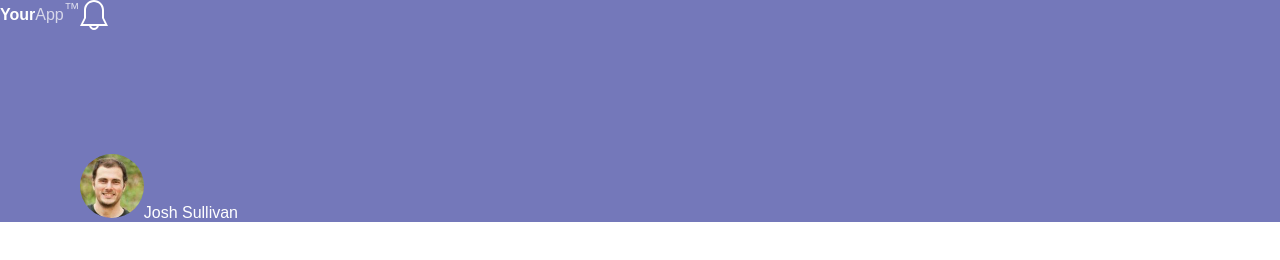
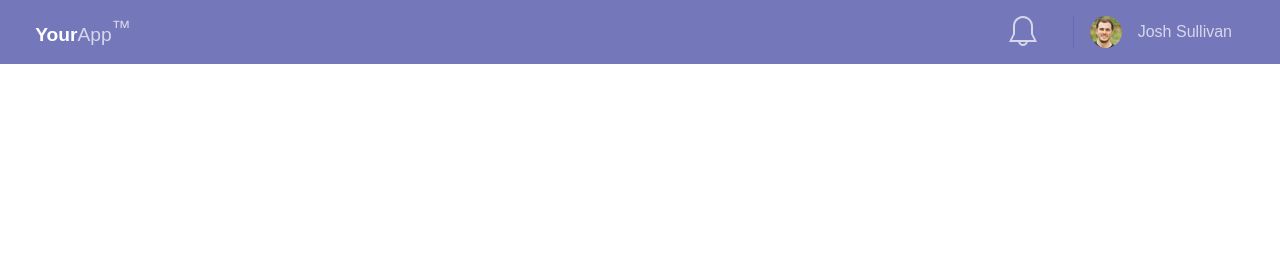
Before and after one commit to nickstellato/web-app-dashboard, a plain HTML site: page index.html in a window 1280 px wide. Drawn offline with nearby package versions, Linux system fonts and the light colour scheme.

Commit message:
Finished with skeleton of header.

```diff
--- a/index.html
+++ b/index.html
@@ -12,21 +12,17 @@
       <div class="logo">
         <span class="your">Your</span><span class="app">App</span><span class="trade">&trade;</span>
       </div>
+      <svg class="bell"
+        <g id="_x36__6_">
+          <g>
+            <path class="st0" d="M24,18v-8c0-5.5-4.5-10-10-10S4,4.5,4,10v8l-4,8h9.1c0.5,2.3,2.5,4,4.9,4s4.4-1.7,4.9-4H28L24,18z M14,28c-1.3,0-2.4-0.8-2.8-2h5.6C16.4,27.2,15.3,28,14,28z M3,24l3-6v-8c0-4.4,3.6-8,8-8s8,3.6,8,8v8l3,6H3z"/>
+          </g>
+        </g>
+      </svg>
       <div class="user-info">
-        <svg class="bell"
-          <g id="_x36__6_">
-            <g>
-              <path class="st0" d="M24,18v-8c0-5.5-4.5-10-10-10S4,4.5,4,10v8l-4,8h9.1c0.5,2.3,2.5,4,4.9,4s4.4-1.7,4.9-4H28L24,18z M14,28
-                c-1.3,0-2.4-0.8-2.8-2h5.6C16.4,27.2,15.3,28,14,28z M3,24l3-6v-8c0-4.4,3.6-8,8-8s8,3.6,8,8v8l3,6H3z"/>
-            </g>
-          </g>
-        </svg>
-
-        <div class="user">
-          <img class="user-photo" src="img/josh-sullivan.jpg" alt=""><span class="user-name">Josh Sullivan</span>
-        </div>
+        <img class="user-photo" src="img/josh-sullivan.jpg" alt="">
+        <div class="user-name">Josh Sullivan</div>
       </div>
-
     </header>
     <nav>
 
--- a/scss/base/_base.scss
+++ b/scss/base/_base.scss
@@ -1,3 +1,4 @@
 * {
   box-sizing: border-box;
+  // border: 1px solid red;
 }
--- a/scss/base/_typography.scss
+++ b/scss/base/_typography.scss
@@ -0,0 +1,3 @@
+body {
+    font-size: 16px;
+}
--- a/scss/components/_header.scss
+++ b/scss/components/_header.scss
@@ -1,8 +1,18 @@
 header {
+    width: 100%;
     background-color: #7478BA;
     color: #ffffff;
-    display: flex;
+    display: inline-flex;
     flex-direction: row;
+    align-items: center;
+    justify-content: space-around;
+    padding: 1em;
+}
+
+.logo {
+    flex: 1;
+    margin-left: 1em;
+    font-size: 1.2em;
 }
 
 .logo span:nth-child(1) {
@@ -20,10 +30,30 @@ header {
 }
 
 .bell {
-    fill: #ffffff;
+    fill: #D6D7EA;
+    width: 2em;
+    height: 2em;
+}
+
+.user-info {
+    border-left: 1px solid #6368B9;
+    margin-left: 2em;
+    margin-right: 2em;
+    padding-left: 1em;
+    display: flex;
+    flex-direction: row;
+    justify-content: space-around;
+    align-items: center;
 }
 
 .user-photo {
     border-radius: 50%;
-    width: 4em;
+    height: 32px;
+    margin-right: 1em;
+    width: 2em;
 }
+
+.user-name {
+    font-weight: 100;
+    color: #D6D7EA;
+}
```
Also changed, not shown: css/application.css, 1 other file.
